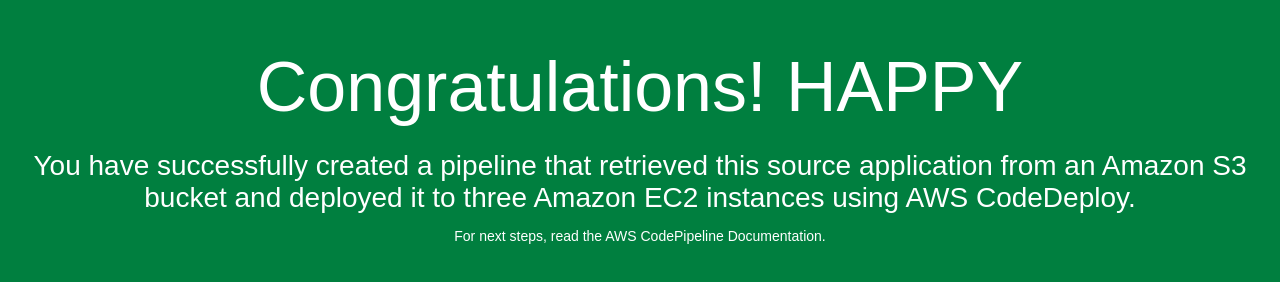
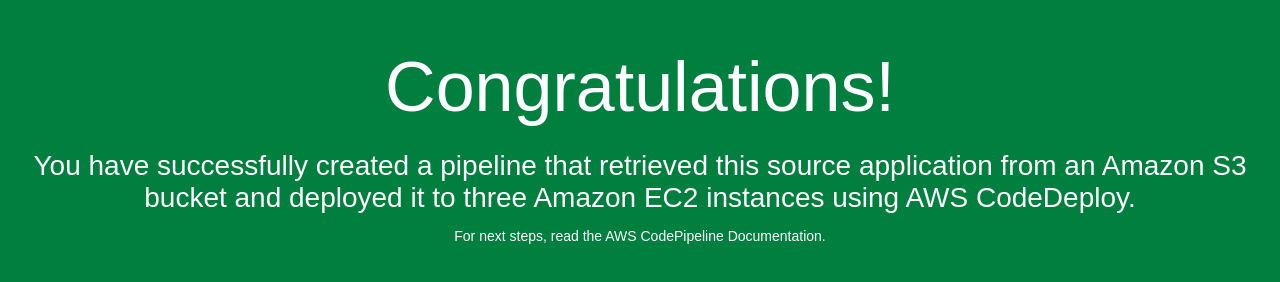
Before and after one commit to VINAYhsp/Demo, a plain HTML site: page index.html in a window 1280 px wide. Drawn offline with Linux system fonts and the light colour scheme.

Commit message:
Update index.html

```diff
--- a/index.html
+++ b/index.html
@@ -26,7 +26,7 @@
 </head>
 <body>
   <div align="center">
-    <h1>Congratulations! HAPPY</h1>
+    <h1>Congratulations!</h1>
     <h2>You have successfully created a pipeline that retrieved this source application from an Amazon S3 bucket and deployed it
 	to three Amazon EC2 instances using AWS CodeDeploy.</h2>
     <p>For next steps, read the AWS CodePipeline Documentation.</p>
```
